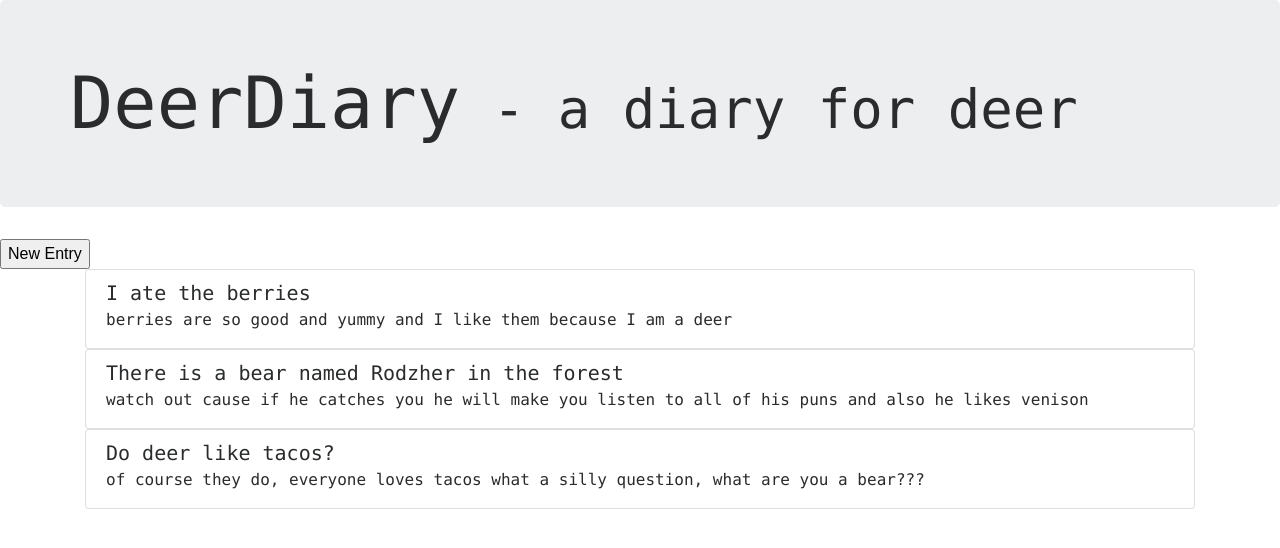
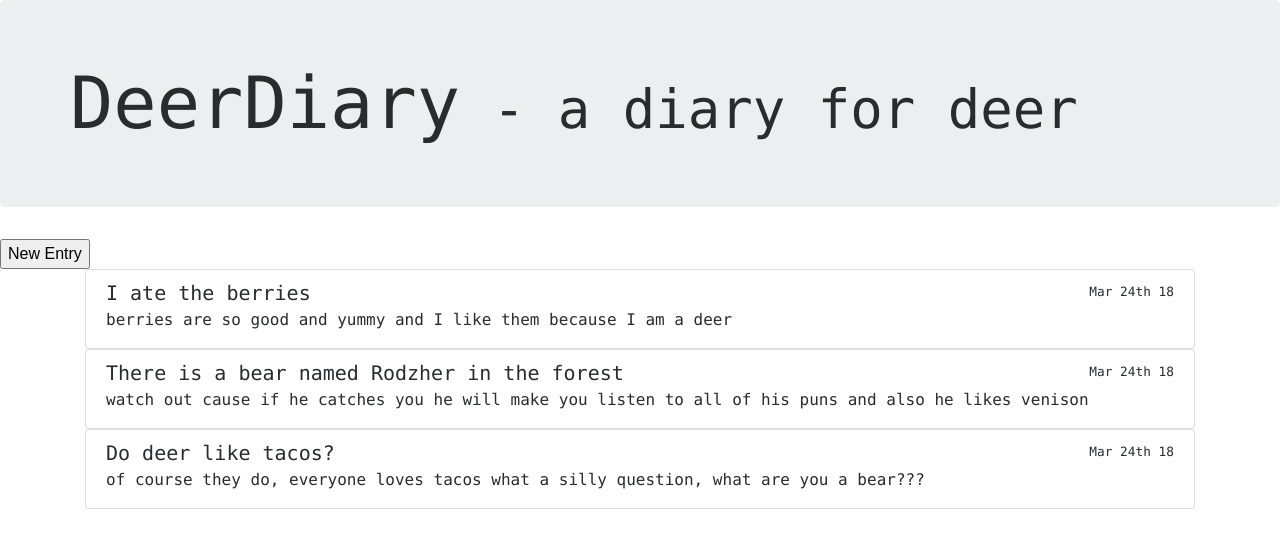
Before and after one commit to donkeypagoda/deer-diary-react-router, a React (Create React App) app: page / in a window 1280 px wide. Shown: the top 548 px of the page. Built offline with nearby package versions, Linux system fonts and the light colour scheme.

Commit message:
layout and format improved

```diff
--- a/src/App.js
+++ b/src/App.js
@@ -1,6 +1,7 @@
 import React, { Component } from 'react';
 import './App.css';
 import PostForm from './components/postForm'
+import moment from 'moment'
 
 function ListPosts(props){
   return (
@@ -10,6 +11,7 @@ function ListPosts(props){
           <h5 className="mb-1">
             {props.title}
           </h5>
+          <small>{moment(props.timestamp).format("MMM Do YY")}</small>
         </div>
         <div className="mb-1">
           {props.content}
```
